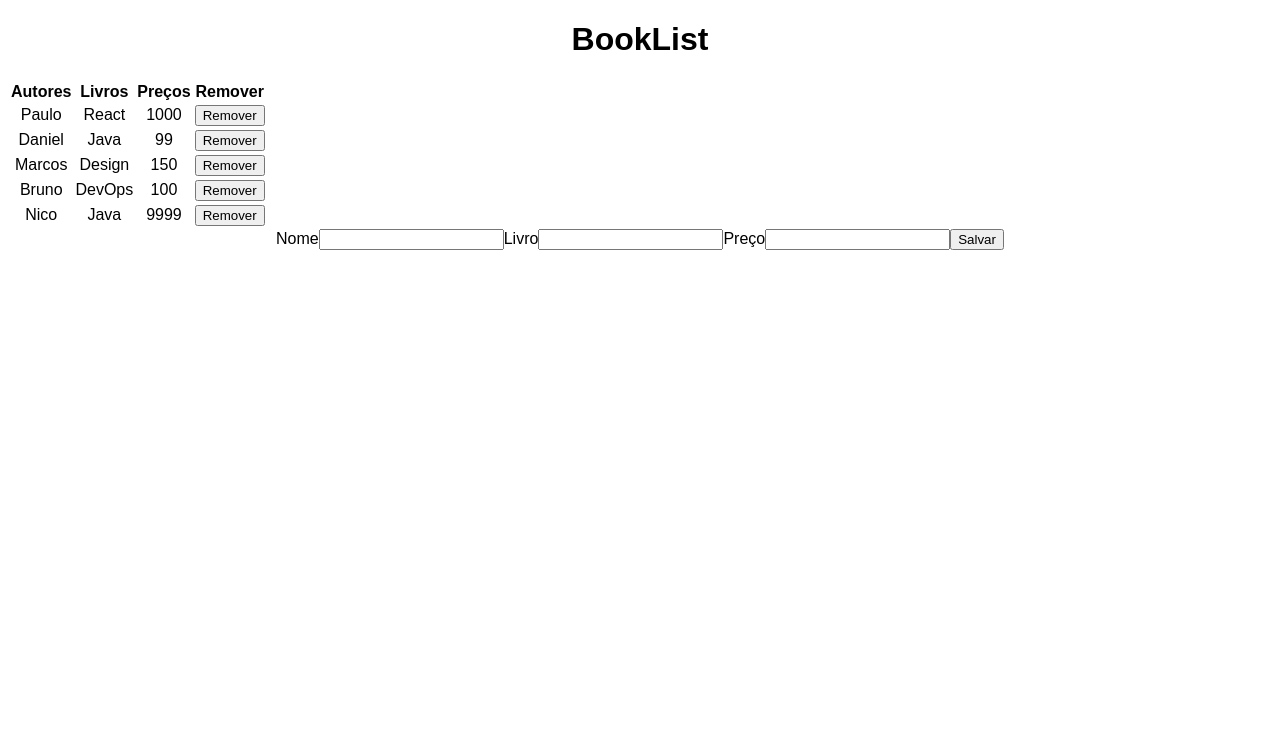
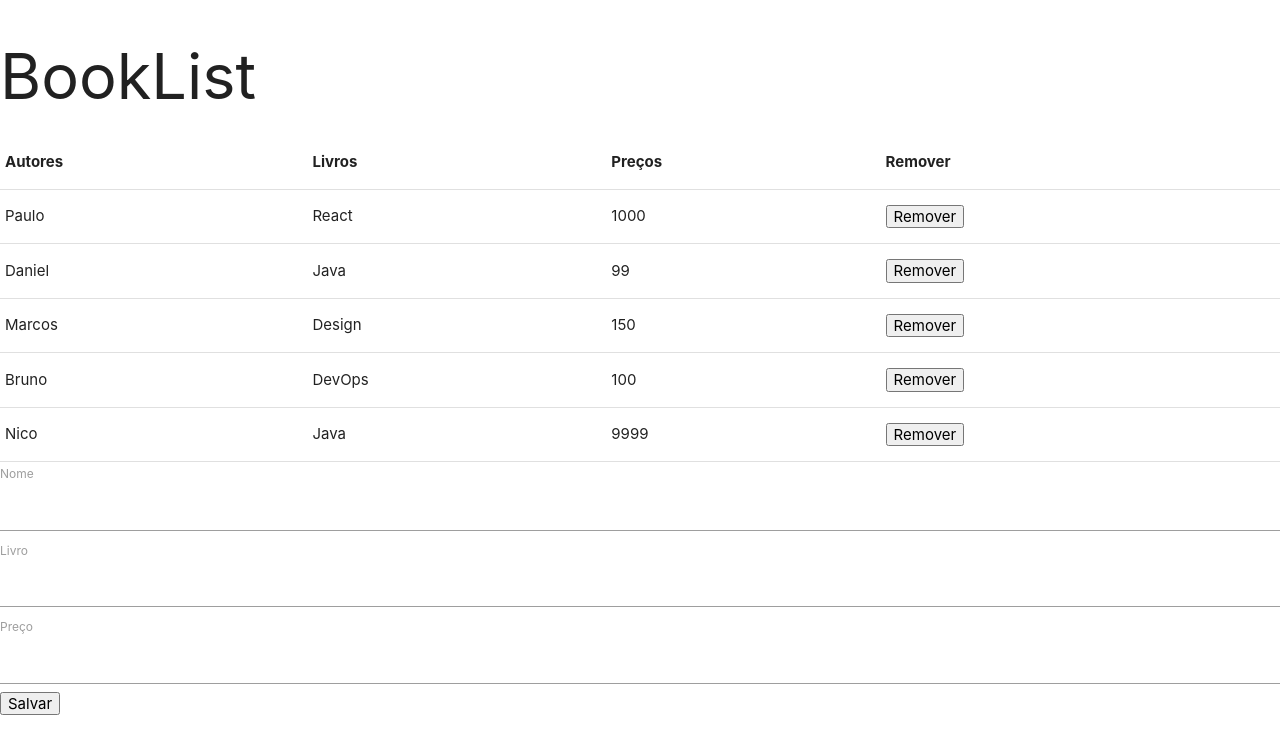
Before and after one commit to diogocatapreta/React-Film-List, a React (Create React App) app: page / in a window 1280 px wide. Shown: the top 754 px of the page. Built offline with nearby package versions, Linux system fonts and the light colour scheme.

Commit message:
Install Materialize CSS
The materialize css was install in project.

```diff
--- a/src/App.js
+++ b/src/App.js
@@ -1,5 +1,5 @@
 import React, { Component } from "react";
-import "./styles.css";
+import "materialize-css/dist/css/materialize.min.css";
 import BookList from "./component/BookList";
 import BookForm from "./component/BookForm";
 
@@ -11,6 +11,12 @@ class App extends Component {
       autores: autores.filter((autor, atual) => {
         return atual !== indiceSelecionado;
       })
+    });
+  };
+
+  salvarAutor = autor => {
+    this.setState({
+      autores: [...this.state.autores, autor]
     });
   };
 
@@ -52,7 +58,7 @@ class App extends Component {
           autores={this.state.autores}
           removerAutor={this.removerAutor}
         />
-        <BookForm />
+        <BookForm salvarAutor={this.salvarAutor} />
       </div>
     );
   }
--- a/src/component/BookForm.js
+++ b/src/component/BookForm.js
@@ -1,19 +1,67 @@
 import React, { Component } from "react";
 
 class BookForm extends Component {
+  constructor(props) {
+    super(props);
+
+    this.stateInicial = {
+      nome: "",
+      livro: "",
+      preco: ""
+    };
+
+    this.state = this.stateInicial;
+  }
+
+  escutadorDeInput = event => {
+    const { name, value } = event.target;
+
+    this.setState({
+      [name]: value
+    });
+  };
+
+  salvarLivro = () => {
+    //console.log(this.state);
+    this.props.salvarAutor(this.state);
+    this.setState(this.stateInicial);
+  };
+
   render() {
+    const { nome, livro, preco } = this.state;
+
     return (
       <form>
         <label htmlFor="nome">Nome</label>
-        <input id="nome" type="text" name="nome" />
+        <input
+          id="nome"
+          type="text"
+          name="nome"
+          value={nome}
+          onChange={this.escutadorDeInput}
+        />
 
         <label htmlFor="livro">Livro</label>
-        <input id="livro" type="text" name="livro" />
+        <input
+          id="livro"
+          type="text"
+          name="livro"
+          value={livro}
+          onChange={this.escutadorDeInput}
+        />
 
         <label htmlFor="preco">Preço</label>
-        <input id="preco" type="text" name="preco" />
+        <input
+          id="preco"
+          type="text"
+          name="preco"
+          value={preco}
+          onChange={this.escutadorDeInput}
+        />
 
-        <button type="button">Salvar</button>
+        <button type="button" onClick={this.salvarLivro}>
+          Salvar
+        </button>
       </form>
     );
   }
```
Also changed, not shown: package.json (+11 -2 lines).
